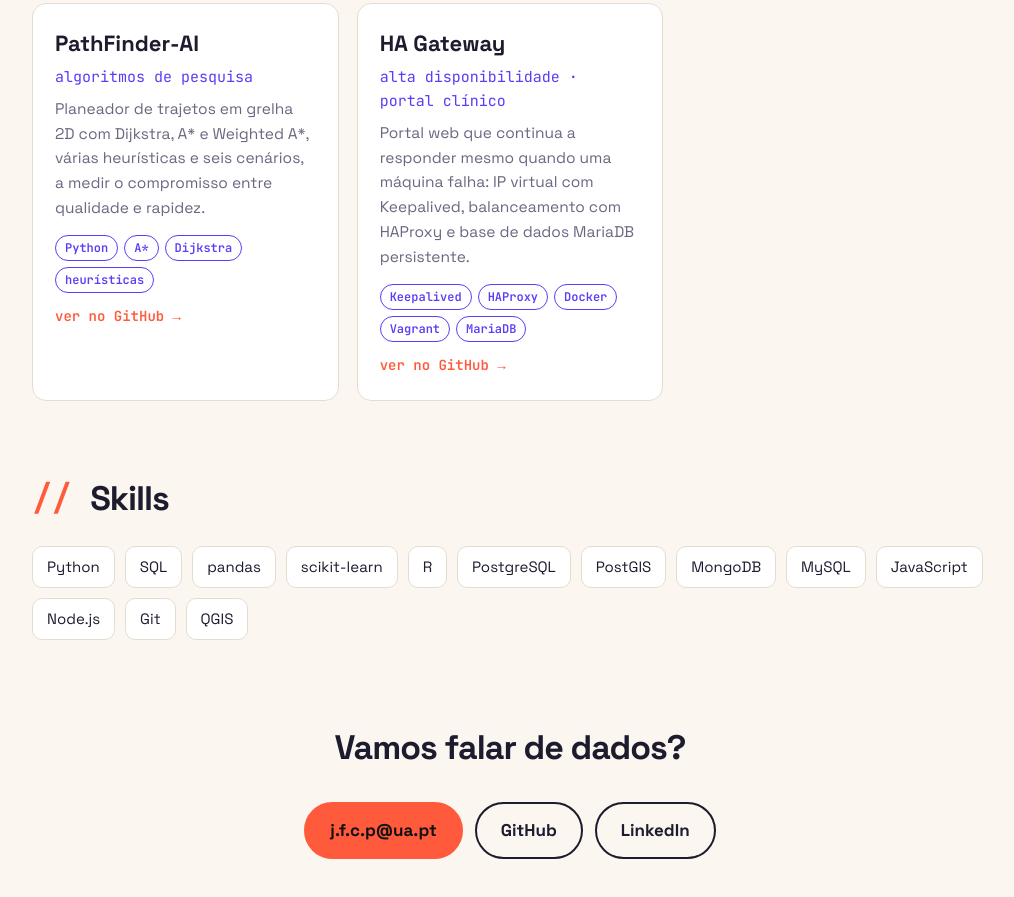
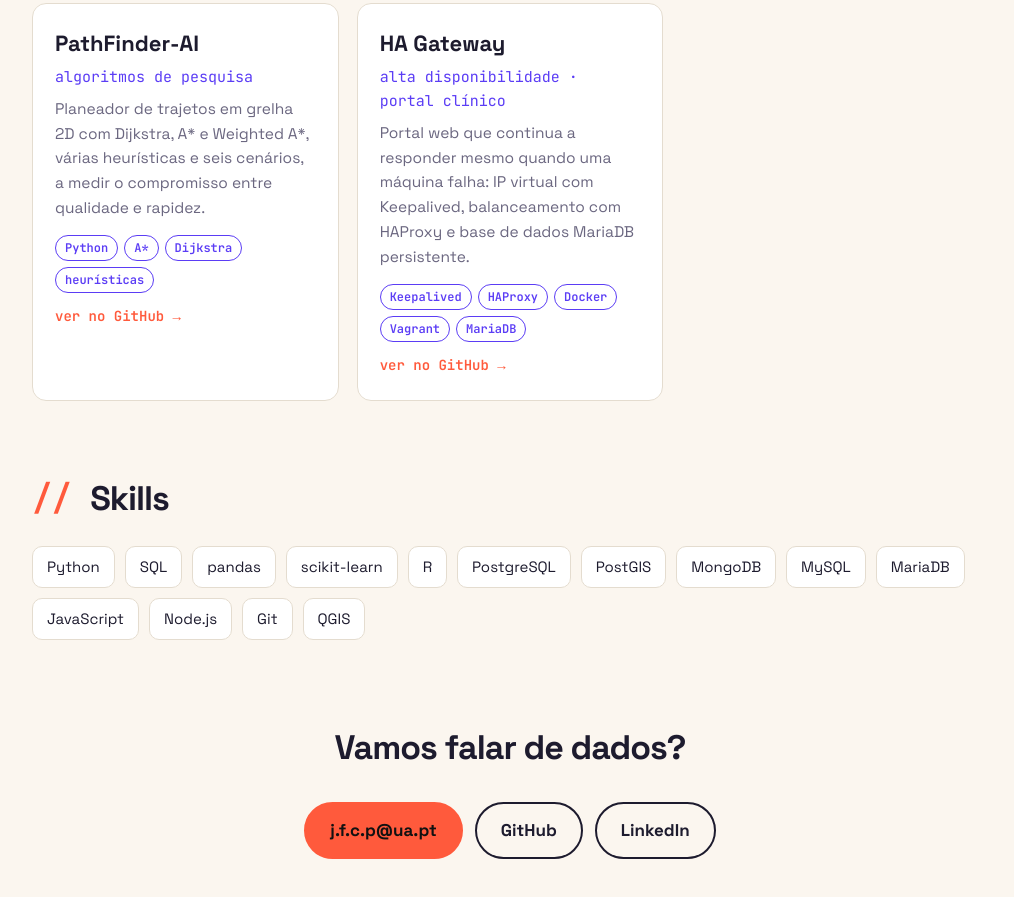
Before and after one commit to jfcp14/portefolio, a plain HTML site: page index.html in a window 1280 px wide. Shown: the part 1432-2329 px from the top of the page, without its empty margins (130-1144 px from the left). Drawn offline with Linux system fonts and the light colour scheme.

Commit message:
Update index.html

```diff
--- a/index.html
+++ b/index.html
@@ -72,8 +72,7 @@ footer{text-align:center;color:var(--mut);font-size:13px;padding:20px 0 30px;fon
 </div></section>
 
 <section id="skills" class="rv"><h2>Skills</h2>
-<div class="sk"><span>Python</span><span>SQL</span><span>pandas</span><span>scikit-learn</span><span>R</span><span>PostgreSQL</span><span>PostGIS</span><span>MongoDB</span><span>MySQL</span><span>JavaScript</span><span>Node.js</span><span>Git</span><span>QGIS</span></div></section>
-
+<div class="sk"><span>Python</span><span>SQL</span><span>pandas</span><span>scikit-learn</span><span>R</span><span>PostgreSQL</span><span>PostGIS</span><span>MongoDB</span><span>MySQL</span><span>MariaDB</span><span>JavaScript</span><span>Node.js</span><span>Git</span><span>QGIS</span></div></section>
 <section id="contacto" class="cta rv"><h2>Vamos falar de dados?</h2>
 <a class="btn" href="mailto:j.f.c.p@ua.pt">j.f.c.p@ua.pt</a><a class="btn o" href="https://github.com/jfcp14">GitHub</a><a class="btn o" href="https://www.linkedin.com/in/j%C3%A9ssica-pereira-9a4772365/">LinkedIn</a></section>
 </main>
```
